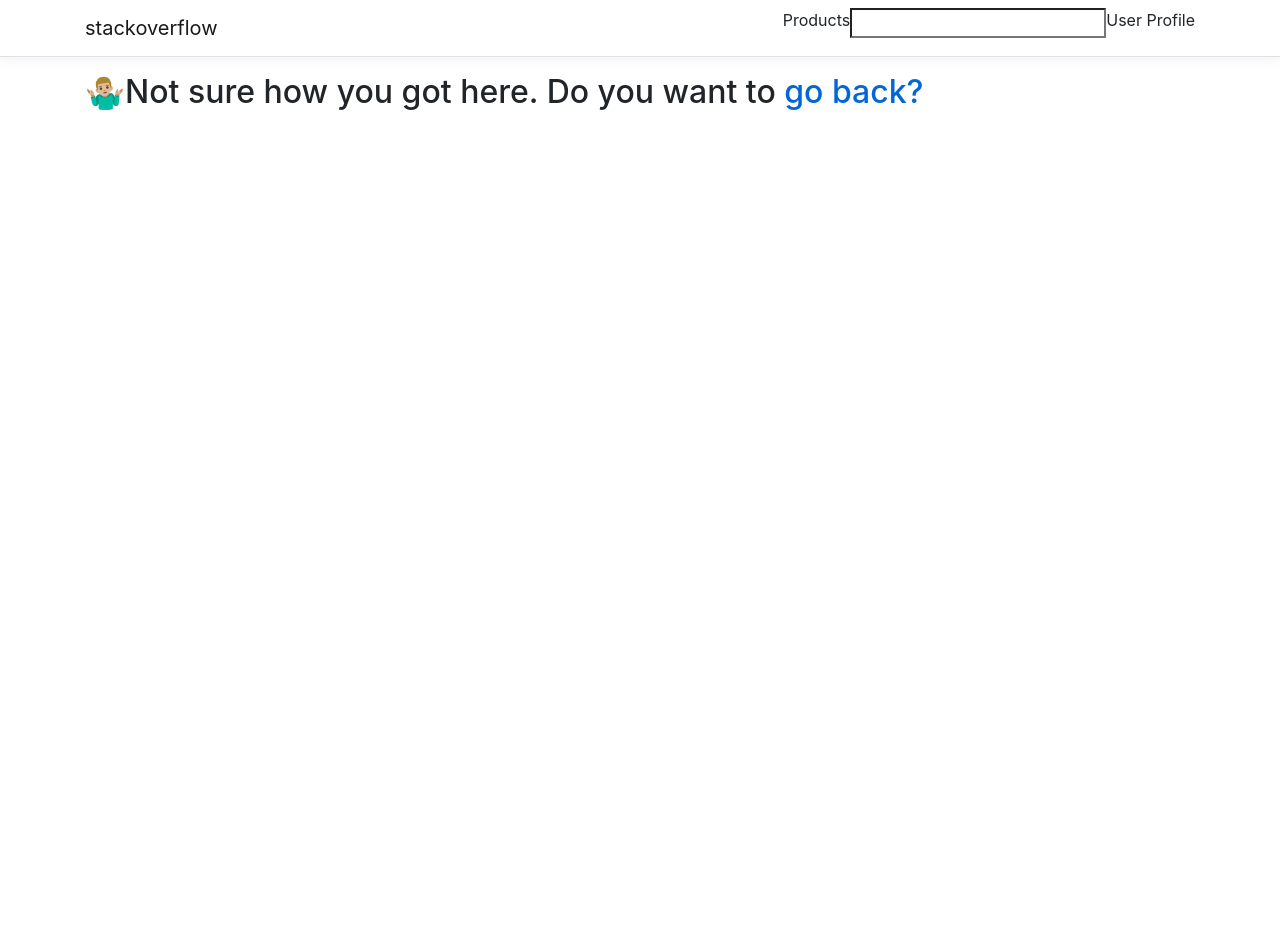
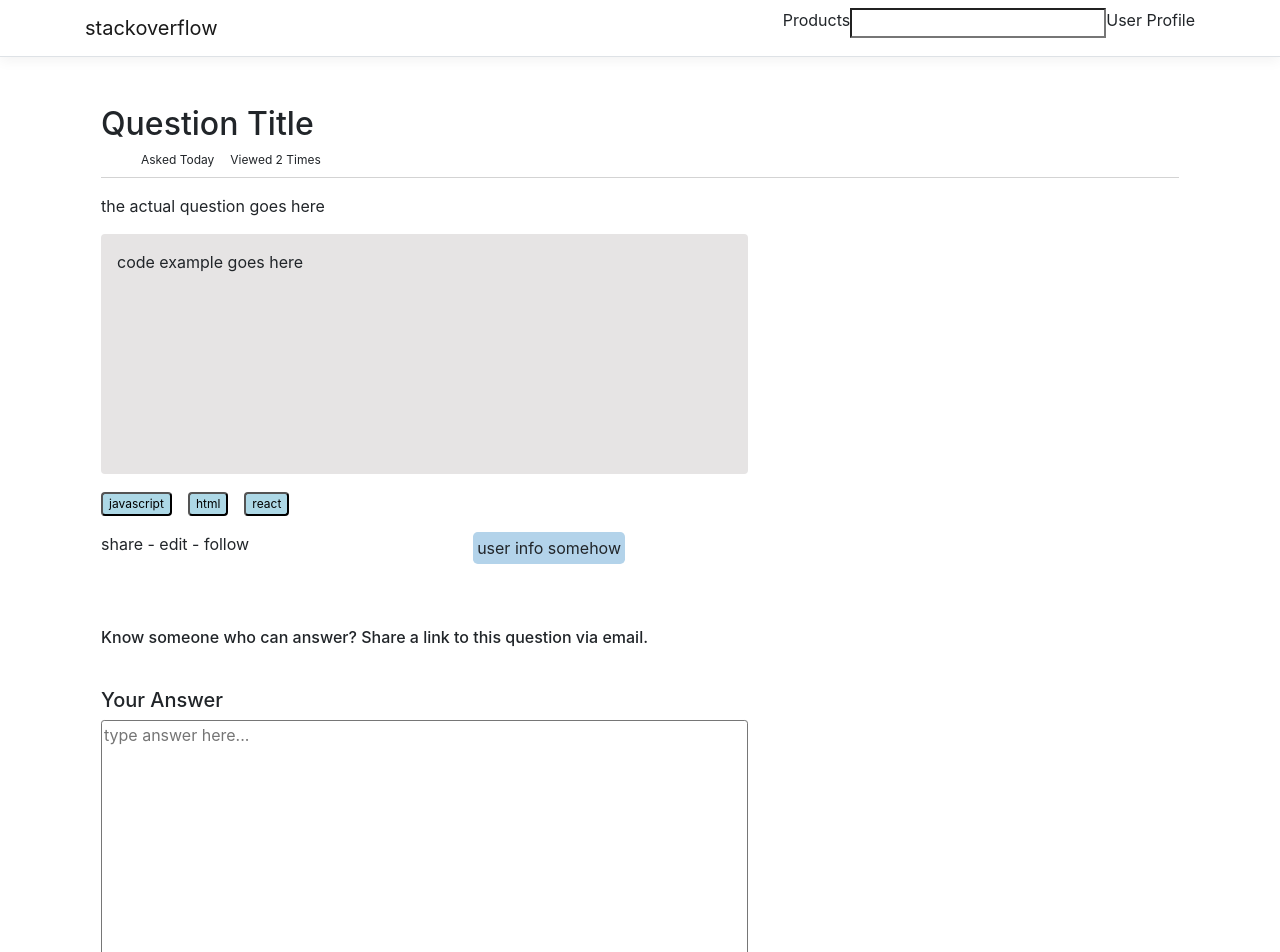
Before and after one commit to natpag/StackOverflowMock, a React (Create React App) app in the folder ClientApp/: page /answer in a window 1280 px wide. Shown: the top 952 px of the page. Before the commit the page ends 800 px from the top, so only its background shows below. Built offline with nearby package versions, Linux system fonts and the light colour scheme.

Commit message:
question-answer page css

```diff
--- a/ClientApp/src/App.jsx
+++ b/ClientApp/src/App.jsx
@@ -5,6 +5,7 @@ import { Home } from './pages/Home'
 import HelloWorld from './pages/_template/HelloWorld'
 import HeyWorld from './pages/_template/HeyWorld'
 import NotFound from './pages/NotFound'
+import AnswerPage from './pages/AnswerPage'
 import './custom.scss'
 export default class App extends Component {
   static displayName = App.name
@@ -16,6 +17,7 @@ export default class App extends Component {
           <Route exact path="/" component={Home} />
           <Route exact path="/counter" component={HelloWorld} />
           <Route exact path="/typescript" component={HeyWorld} />
+          <Route exact path="/answer" component={AnswerPage} />
           <Route exact path="*" component={NotFound} />
         </Switch>
       </Layout>
--- /dev/null
+++ b/ClientApp/src/components/Answer.jsx
@@ -0,0 +1,51 @@
+import React from 'react'
+
+const Answer = () => {
+  return (
+    <>
+      <section className="answer-container">
+        <section className="answer-header">
+          <h2>Question Title</h2>
+          <ul className="answer-under-header">
+            <li>Asked Today</li>
+            <li>Viewed 2 Times</li>
+          </ul>
+        </section>
+
+        <p>the actual question goes here</p>
+        <section className="answer-code-container">
+          <p className="answer-code-section">code example goes here</p>
+        </section>
+        <section className="answer-tag-button-container">
+          <button>javascript</button>
+          <button>html</button>
+          <button>react</button>
+        </section>
+
+        <section className="answer-share-user-container">
+          <ul>
+            <li class="share">share - edit - follow</li>
+            <li className="answer-user-info">user info somehow</li>
+          </ul>
+        </section>
+
+        <h6 className="answer-know-someone">
+          Know someone who can answer? Share a link to this question via email.
+        </h6>
+        <h5>Your Answer</h5>
+        <section className="answer-text-area-container">
+          <textarea
+            name=""
+            id=""
+            cols="50"
+            rows="10"
+            placeholder="type answer here..."
+          ></textarea>
+        </section>
+        <button className="post-your-answer">Post Your Answer</button>
+      </section>
+    </>
+  )
+}
+
+export default Answer
--- a/ClientApp/src/custom.scss
+++ b/ClientApp/src/custom.scss
@@ -6,9 +6,80 @@ a {
 code {
   color: #e01a76;
 }
-
 .btn-primary {
   color: #fff;
   background-color: #1b6ec2;
   border-color: #1861ac;
 }
+.answer-container {
+  padding: 1rem;
+}
+.answer-header {
+  display: grid;
+}
+.answer-under-header {
+  list-style: none;
+  display: flex;
+  justify-content: left;
+  border-bottom: 0.09rem solid lightgrey;
+  padding-bottom: 0.5rem;
+}
+.answer-header h2 {
+  padding-top: 1rem;
+}
+.answer-under-header li {
+  padding-right: 1rem;
+  font-size: 0.75rem;
+}
+.answer-code-container {
+  background-color: #e6e4e4;
+  width: 60%;
+  height: 15rem;
+  border-radius: 0.25rem;
+  padding: 1rem;
+}
+.answer-tag-button-container {
+  padding-top: 1rem;
+  padding-right: 1rem;
+  padding-bottom: 1rem;
+}
+.answer-tag-button-container button {
+  background-color: lightblue;
+  text-align: center;
+  border-radius: 0.25rem;
+  margin-right: 1rem;
+  font-size: 0.75rem;
+}
+.answer-share-user-container ul {
+  list-style: none;
+  display: flex;
+  padding: 0;
+  width: 80%;
+  align-items: flex-start;
+}
+.share {
+  padding-right: 14rem;
+}
+.answer-user-info {
+  background-color: #b3d3ea;
+  justify-items: left;
+  text-align: center;
+  padding: 0.25rem;
+  border-radius: 0.3rem;
+}
+.answer-know-someone {
+  padding-top: 3rem;
+  padding-bottom: 2rem;
+}
+.answer-text-area-container textarea {
+  border-radius: 0.2rem;
+  height: 18rem;
+  width: 60%;
+}
+.post-your-answer {
+  background-color: #0095ff;
+  color: white;
+  padding-top: 0.5rem;
+  padding-bottom: 0.5rem;
+  border-radius: 0.3rem;
+}
--- /dev/null
+++ b/ClientApp/src/pages/AnswerPage.jsx
@@ -0,0 +1,12 @@
+import React from 'react'
+import Answer from '../components/Answer'
+
+const AnswerPage = () => {
+  return (
+    <>
+      <Answer />
+    </>
+  )
+}
+
+export default AnswerPage
--- a/ClientApp/src/pages/Home.jsx
+++ b/ClientApp/src/pages/Home.jsx
@@ -1,10 +1,12 @@
 import React from 'react'
+import { Link } from 'react-router-dom'
 
 export function Home() {
   return (
     <div>
       <h2>All Questions</h2>
       <button>Ask Question</button>
+      <Link to="/answer">answer</Link>
     </div>
   )
 }
```
